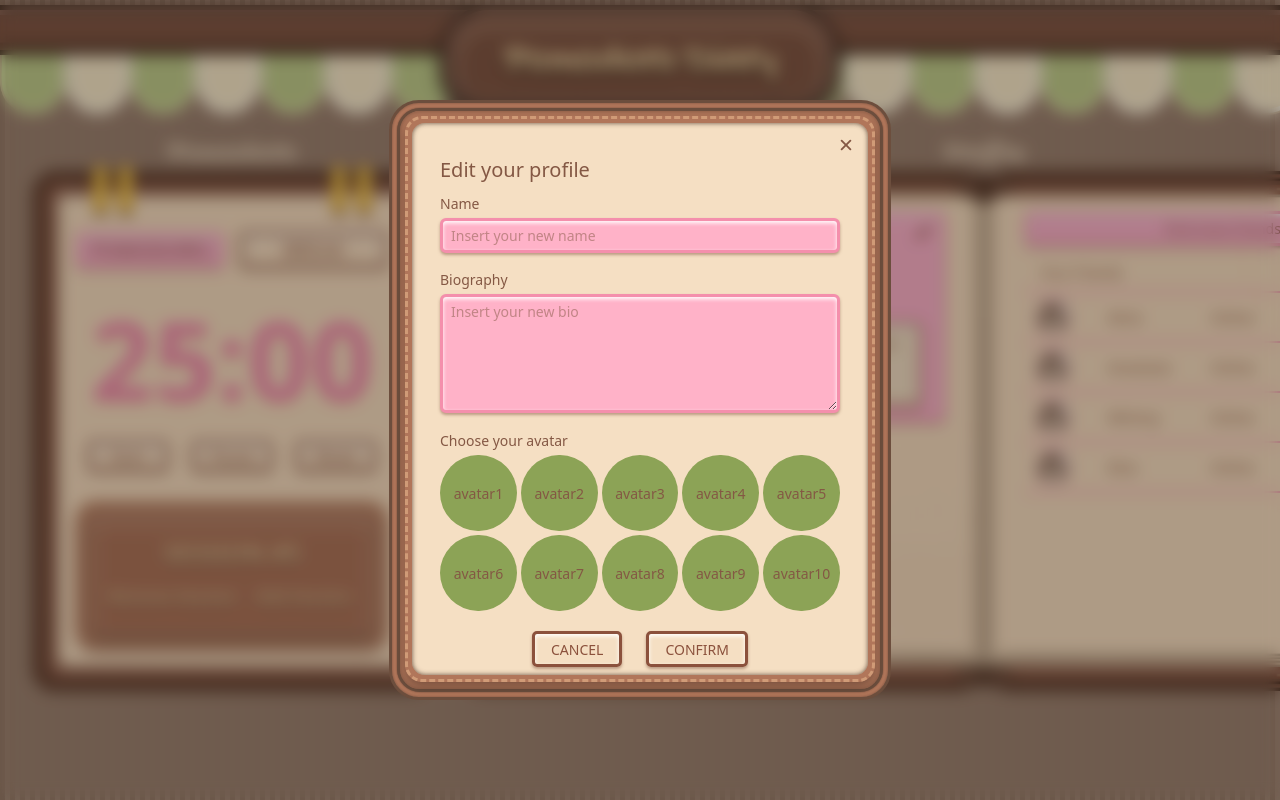
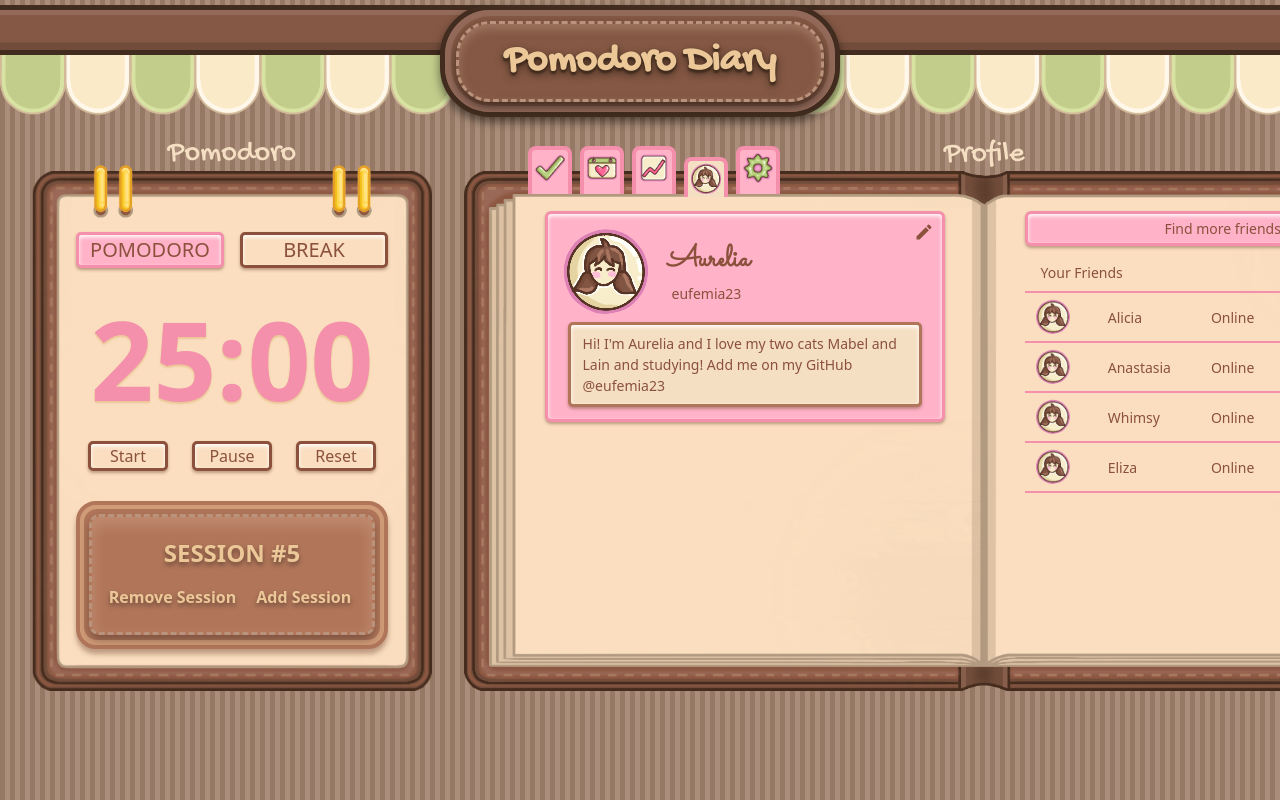
Before and after one commit to eufemia23/Pomodoro-Website, a React (Vite) app: page /profile in a window 1280 px wide. Shown: the top 800 px of the page. Built offline with nearby package versions, Linux system fonts and the light colour scheme; a web font is replaced by a local one.

Commit message:
Added open/close functionality to edit profile modal

```diff
--- a/src/components/ProfileLoggedIn.tsx
+++ b/src/components/ProfileLoggedIn.tsx
@@ -19,11 +19,11 @@ const ProfileLoggedIn = () => {
 
 
 
-  const [showEditModal, setShowEditModal] = useState(true);
+  const [showEditModal, setShowEditModal] = useState(false);
 
 
   const handleEditClick = () => {
-
+    setShowEditModal(true)
   }
 
 
```
